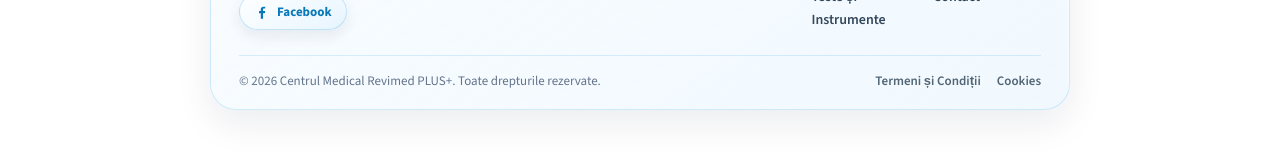
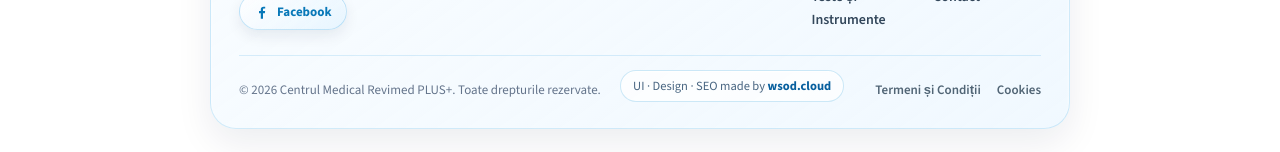
Before and after one commit to dragoshelemenet/revimedapp-static, a Next.js app: page / in a window 1280 px wide. Shown: the part 2467-2619 px from the top of the page. Built offline with nearby package versions, Linux system fonts and the light colour scheme; no server answers.

Commit message:
ui(footer): add UI · Design · SEO credit badge by wsod.cloud

```diff
--- a/components/Footer.tsx
+++ b/components/Footer.tsx
@@ -167,6 +167,14 @@ export default function Footer() {
 
           <div className="rm-footer-bottom">
             <span>© {new Date().getFullYear()} Centrul Medical Revimed PLUS+. {text.rights}</span>
+            <a
+              className="rm-footer-credit"
+              href="https://wsod.cloud"
+              target="_blank"
+              rel="noopener noreferrer"
+            >
+              UI · Design · SEO made by <strong>wsod.cloud</strong>
+            </a>
             <div className="rm-footer-legal">
               <Link href="/termeni-si-conditii">{text.links.terms}</Link>
               <Link href="/cookies">{text.links.cookies}</Link>
--- a/styles/liquid-glass.css
+++ b/styles/liquid-glass.css
@@ -3269,3 +3269,31 @@ h2 {
   color: #334e68 !important;
   margin: 8px 0 12px !important;
 }
+
+/* ── Footer Credit Pill (wsod.cloud) ── */
+.rm-footer-credit {
+  display: inline-flex;
+  align-items: center;
+  gap: 5px;
+  padding: 5px 12px;
+  border-radius: 999px;
+  font-size: 12.5px !important;
+  font-weight: 500 !important;
+  color: #486581 !important;
+  text-decoration: none !important;
+  background: rgba(255, 255, 255, 0.72);
+  border: 1px solid rgba(11, 143, 216, 0.2);
+  box-shadow: inset 0 1px 1px rgba(255, 255, 255, 0.9);
+  transition: border-color 0.2s ease, color 0.2s ease, transform 0.2s ease;
+}
+
+.rm-footer-credit strong {
+  color: #075f9e;
+  font-weight: 700;
+}
+
+.rm-footer-credit:hover {
+  border-color: rgba(11, 143, 216, 0.48);
+  color: #08234a !important;
+  transform: translateY(-1px);
+}
```
